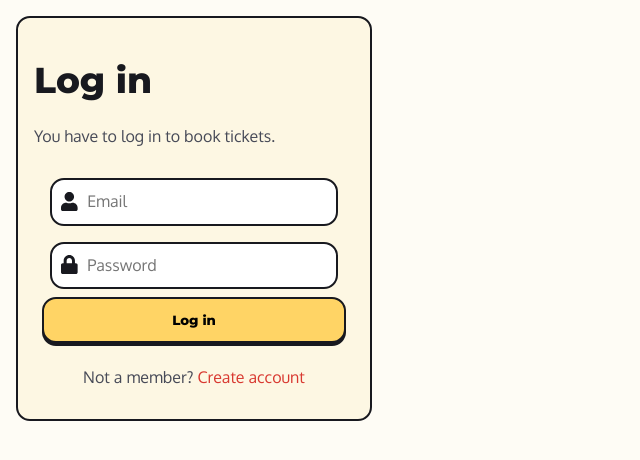
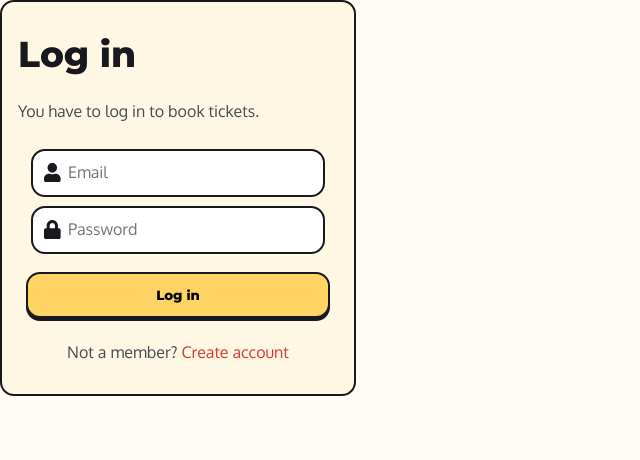
Before and after one commit to NervousNerve/filmvisarna-lewandowski, a React (Create React App) app: page / in a window 1280 px wide. Shown: the top 460 px of the page, without its empty margins (0-640 px from the left). Built offline with nearby package versions, Linux system fonts and the light colour scheme; no server answers.

Commit message:
Tweaked margins

```diff
--- a/src/components/Register.js
+++ b/src/components/Register.js
@@ -2,7 +2,7 @@ const Register = () => {
   return (
     <div>
       <h1>Sign up</h1>
-      <p>You have to log in to book tickets.</p>
+      <p>Sign up to book tickets.</p>
       <form>
         <input placeholder="Name" type="email" />
         <input placeholder="Email" type="text" />
--- a/src/css/Entry.module.css
+++ b/src/css/Entry.module.css
@@ -1,22 +1,26 @@
 .entryContainer {
   background-color: #fdf7e3;
   padding: 1em;
-  margin: 1em;
   width: 20em;
   border: 2px solid #18191f;
   border-radius: 14px;
 }
 
 .entryContainer input {
-  margin: 0.5em;
+  margin: 0.3em;
   position: relative;
+}
+
+.entryContainer h1 {
+  margin-top: 0.4em;
 }
 
 ::-webkit-input-placeholder {
   font-family: "Oxygen", sans-serif;
 }
 
-button {
+.entryContainer button {
+  margin-top: 1em;
   width: 100%;
 }
 
--- a/src/css/Login.module.css
+++ b/src/css/Login.module.css
@@ -17,14 +17,14 @@ form input {
 .lockIcon {
   position: absolute;
   font-size: 19px;
-  left: 3.2em;
+  left: 2.3em;
   z-index: 1;
 }
 
 .userIcon {
-  top: 10.1em;
+  top: 8.6em;
 }
 
 .lockIcon {
-  top: 13.4em;
+  top: 11.6em;
 }
```
